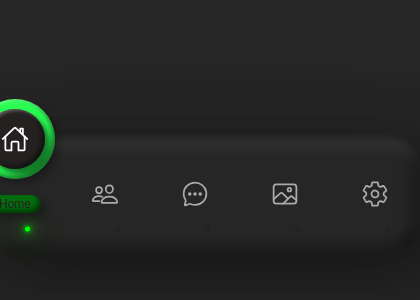
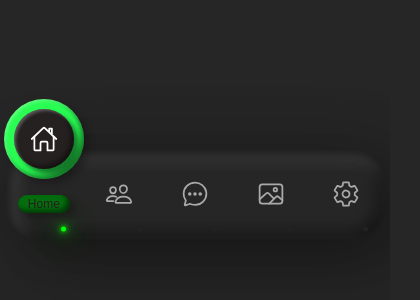
Before and after one commit to Navid-anjum-farabi/responsivNavBar, a plain HTML site: page index.html in a window 390 px wide. Shown: the part 228-528 px from the top of the page, 420 px wide, since content can reach past the window. Drawn offline with nearby package versions, Linux system fonts and the light colour scheme.

Commit message:
Update style.css

```diff
--- a/style.css
+++ b/style.css
@@ -121,3 +121,15 @@ body{
     transform: translateY(10px);
     transition-delay: 0.2s;
 }
+
+@media screen and (max-width:720px) {
+    .navication{
+        width: 378px;
+        height: 89px;
+        display: flex;
+        justify-content: center;
+        align-items: center;
+    }
+
+
+    }
```
